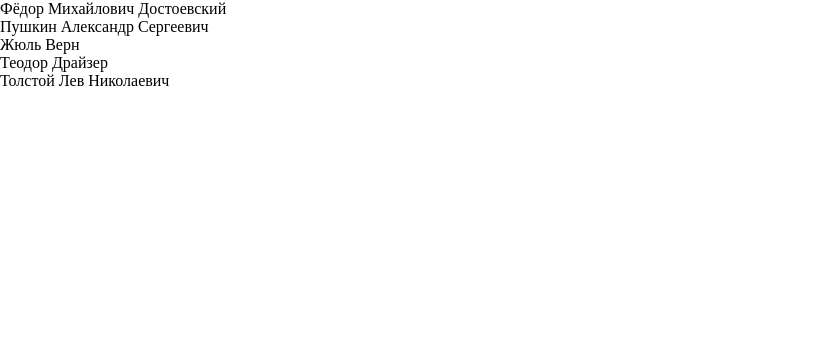
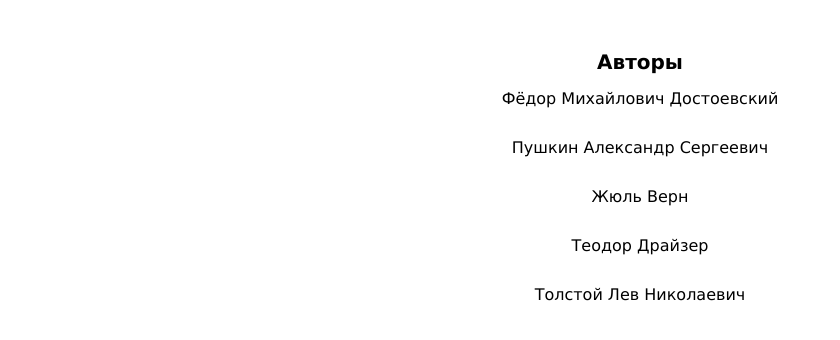
Before and after one commit to PamBal/book-store, a Vue app: page / in a window 1280 px wide. Shown: the top 340 px of the page, without its empty margins (0-840 px from the left). Built offline with nearby package versions, Linux system fonts and the light colour scheme; no server answers.

Commit message:
стили для страницы авторов

```diff
--- a/package.json
+++ b/package.json
@@ -14,6 +14,7 @@
   },
   "devDependencies": {
     "@vitejs/plugin-vue": "^4.0.0",
+    "sass": "^1.58.1",
     "typescript": "^4.9.3",
     "vite": "^4.1.0",
     "vue-tsc": "^1.0.24"
--- a/src/App.vue
+++ b/src/App.vue
@@ -1,12 +1,10 @@
 <template>
-  <div v-for="author in authors" :key="author.name">
-    {{ author.name }}
-  </div>
+  <AuthorsList />
 </template>
 
 <script lang="ts">
 import { defineComponent } from "vue";
-import {getBooks} from "./api/api";
+import AuthorsList from "./components/AuthorsList.vue";
 
 interface Author {
   name: string;
@@ -15,26 +13,9 @@ interface Author {
 
 export default defineComponent({
   name: "App",
-  components: {},
-
-  data() {
-    return {
-      authors: [
-        {name: "Фёдор Михайлович Достоевский", books: []} as Author,
-        {name: "Пушкин Александр Сергеевич", books: []} as Author,
-        {name: "Жюль Верн", books: []} as Author,
-        {name: "Теодор Драйзер", books: []} as Author,
-        {name: "Толстой Лев Николаевич", books: []} as Author
-      ]
-    }
+  components: {
+    AuthorsList
   },
-
-  mounted() {
-    this.authors.forEach(async (author) => {
-      const books = await getBooks(author.name);
-      author.books = [...books]
-    });
-  }
 })
 
 </script>
--- /dev/null
+++ b/src/components/AuthorsList.vue
@@ -0,0 +1,63 @@
+<template>
+    <div class="list">
+        <div class="title">Авторы</div>
+        <div v-for="author in authors" :key="author.name" class="author">
+            {{ author.name }}
+        </div>
+    </div>
+</template>
+
+  <script lang="ts">
+  import { defineComponent } from "vue";
+  import {getBooks} from "../api/api";
+
+  interface Author {
+    name: string;
+    books: string[]
+  }
+
+  export default defineComponent({
+    name: "App",
+    components: {},
+
+    data() {
+      return {
+        authors: [
+          {name: "Фёдор Михайлович Достоевский", books: []} as Author,
+          {name: "Пушкин Александр Сергеевич", books: []} as Author,
+          {name: "Жюль Верн", books: []} as Author,
+          {name: "Теодор Драйзер", books: []} as Author,
+          {name: "Толстой Лев Николаевич", books: []} as Author
+        ]
+      }
+    },
+
+    mounted() {
+      this.authors.forEach(async (author) => {
+        const books = await getBooks(author.name);
+        author.books = [...books]
+      });
+    }
+  })
+
+  </script>
+
+  <style scoped lang="scss">
+    .list {
+        display: flex;
+        flex-direction: column;
+        align-items: center;
+        margin-top: 50px;
+
+        .title {
+            font-weight: bold;
+            font-size: 20px;
+        }
+
+        .author {
+            cursor: pointer;
+            padding: 10px 0;
+            margin: 5px 0;
+        }
+    }
+  </style>
--- a/src/style.css
+++ b/src/style.css
@@ -1,4 +1,8 @@
+html,
 body {
     margin: 0;
     box-sizing: border-box;
+    height: 100%;
+    width: 100%;
+    font-family: Verdana, Geneva, Tahoma, sans-serif;
 }
```
Also changed, not shown: 1 other file (tests, documents, lock files or other folders).
